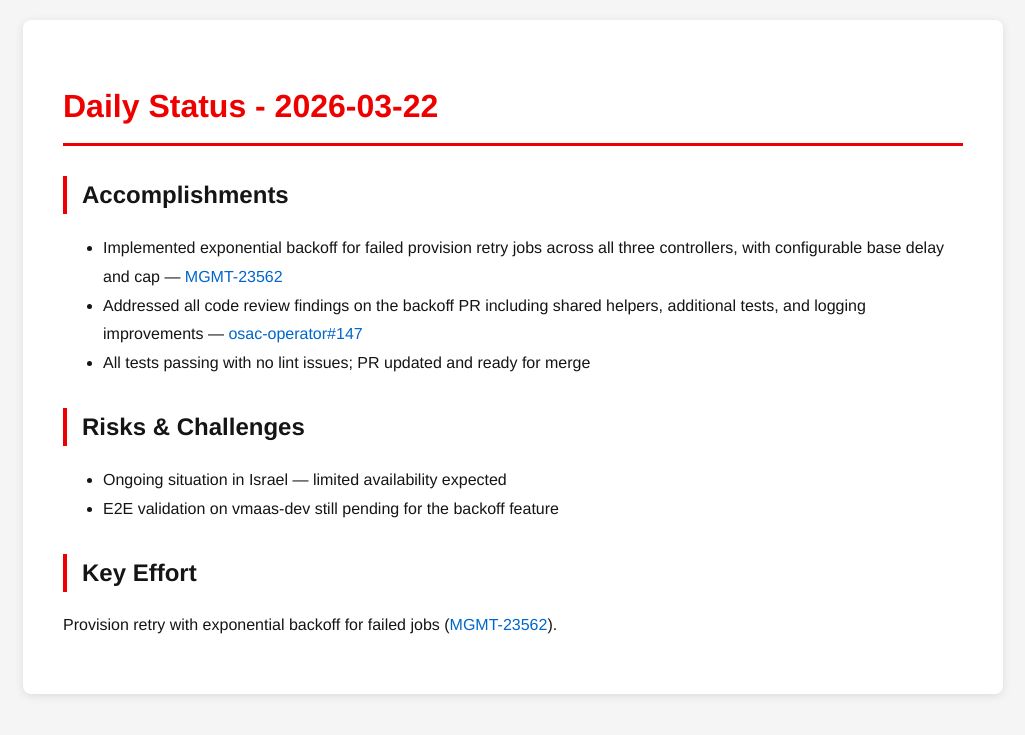
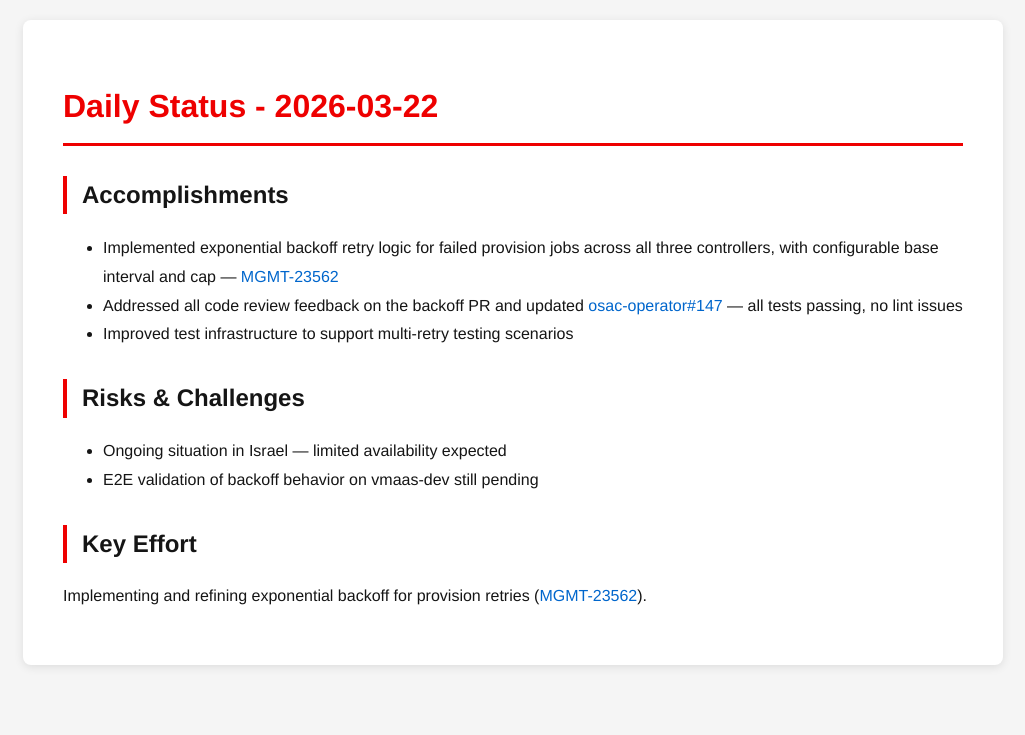
Before and after one commit to tzvatot/daily-status, a Jekyll site: the page built from 2026-03-22.md, in a window 1280 px wide. Shown: the top 735 px of the page, without its empty margins (127-1152 px from the left). Built offline with Jekyll 4.4.1, drawn with Linux system fonts in a browser that asks for light colours.

Commit message:
Daily status update - 2026-03-22

```diff
--- a/2026-03-22.md
+++ b/2026-03-22.md
@@ -7,13 +7,13 @@ date: 2026-03-22
 # Daily Status - 2026-03-22
 
 ## Accomplishments
-- Implemented exponential backoff for failed provision retry jobs across all three controllers, with configurable base delay and cap — [MGMT-23562](https://issues.redhat.com/browse/MGMT-23562)
-- Addressed all code review findings on the backoff PR including shared helpers, additional tests, and logging improvements — [osac-operator#147](https://github.com/osac-project/osac-operator/pull/147)
-- All tests passing with no lint issues; PR updated and ready for merge
+- Implemented exponential backoff retry logic for failed provision jobs across all three controllers, with configurable base interval and cap — [MGMT-23562](https://issues.redhat.com/browse/MGMT-23562)
+- Addressed all code review feedback on the backoff PR and updated [osac-operator#147](https://github.com/osac-project/osac-operator/pull/147) — all tests passing, no lint issues
+- Improved test infrastructure to support multi-retry testing scenarios
 
 ## Risks & Challenges
 - Ongoing situation in Israel — limited availability expected
-- E2E validation on vmaas-dev still pending for the backoff feature
+- E2E validation of backoff behavior on vmaas-dev still pending
 
 ## Key Effort
-Provision retry with exponential backoff for failed jobs ([MGMT-23562](https://issues.redhat.com/browse/MGMT-23562)).
+Implementing and refining exponential backoff for provision retries ([MGMT-23562](https://issues.redhat.com/browse/MGMT-23562)).
```
